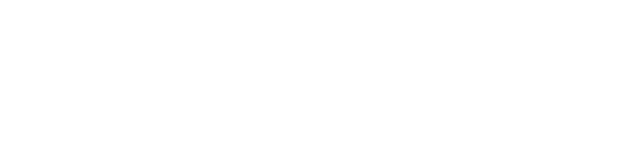
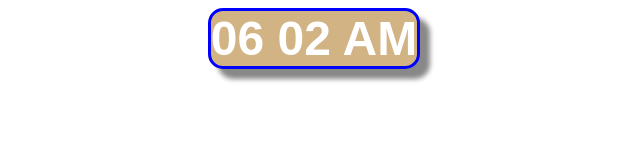
Before and after one commit to zlnoek/html-clock, a website: page index.html in a window 1280 px wide. Shown: the whole page, without its empty margins (326-966 px from the left). Drawn offline with nearby package versions, Linux system fonts and the light colour scheme.

Commit message:
working clock

```diff
--- a/app.js
+++ b/app.js
@@ -1 +1,91 @@
 console.log("hi");
+//set time out
+//javascript date method
+
+// '.className'
+// 'tag name' ex: 'body', 'div'
+// '#idName' ex:
+
+/*
+const $time = $('<div id="clock">00:00:00<div/>');
+
+$('#app').append($time);
+
+setTimeout(function() {
+  $('#clock').remove();
+}, 1000);
+*/
+
+var d = new Date();
+var hour = d.getHours();
+var min = d.getMinutes();
+var sec = d.getSeconds();
+var day = "";
+  if (hour > 12) {
+    hour -= 12;
+    day = '<span class="time"> PM<span/>';
+  }
+  else {
+    day = '<span class="time"> AM<span/>';
+  }
+  if (hour < 10) {
+    hour = ('0' + hour).slice(-2);
+  }
+  if (min < 10) {
+    min = ('0' + min).slice(-2);
+  }
+  if (sec < 10) {
+    sec = ('0' + sec).slice(-2);
+  }
+
+var $hour = $('<span id="hour" class="time">'+hour+'<span/>');
+var $min = $('<span id="min" class="time">'+min+'<span/>');
+var $sec = $('<span id="sec" class="time">'+sec+'<span/>');
+var $colon = $('<span id="colon" class="time">:<span/>');
+
+var colon = true;
+
+$('.border').append($hour,$colon,$min,day);
+
+setInterval(function() {
+  d = new Date();
+  hour = d.getHours();
+  min = d.getMinutes();
+  sec = d.getSeconds();
+  if (hour > 12) {
+    hour -= 12;
+    day = '<span class="time"> AM<span/>';
+  }
+  if (hour < 10) {
+    hour = ('0' + hour).slice(-2);
+  }
+  if (min < 10) {
+    min = ('0' + min).slice(-2);
+  }
+  if (sec < 10) {
+    sec = ('0' + sec).slice(-2);
+  }
+  if (colon == true) {
+    colon = false;
+    $colon = $('<span id="colon" class="time"> <span/>');
+    console.log('COLON is true:', $('#colon'),$colon);
+    $('#colon').replaceWith($colon);
+  } else if (colon == false) {
+    colon = true;
+    $colon = $('<span id="colon" class="time">:<span/>');
+    console.log('COLON is false:', $('#colon'),$colon);
+    $('#colon').replaceWith($colon);
+  }
+
+  $hour = $('<span id="hour" class="time">'+hour+'<span/>');
+  $('#hour').replaceWith($hour);
+  $min = $('<span id="min" class="time">'+min+'<span/>');
+  $('#min').replaceWith($min);
+}, 1000);
+
+setInterval(function() {
+  var a = Math.floor((Math.random() * 255) + 1);
+  var b = Math.floor((Math.random() * 255) + 1);
+  var c = Math.floor((Math.random() * 255) + 1);
+  $('.border').css("background-color", "rgb("+a+","+b+","+c+")");
+}, 2000);
--- a/css/style.css
+++ b/css/style.css
@@ -0,0 +1,22 @@
+.time {
+  color: white;
+  font-family: Arial, Helvetica, sans-serif;
+  font-size: 300%;
+  font-weight: bold;
+}
+
+div.container4 {
+  height: 100%;
+  width: 100%;
+  display: flex;
+  align-items: center;
+  justify-content: center;
+}
+
+div.border {
+  border-style: solid;
+  border-radius: 15px;
+  border-color: blue;
+  background-color: rgba(124,121,1,0.5);
+  box-shadow: 10px 10px 5px #888888;
+}
--- a/index.html
+++ b/index.html
@@ -5,8 +5,12 @@
     <meta charset="UTF-8">
     <meta name="viewport" content="width=device-width, initial-scale=1">
     <link href="css/style.css" rel="stylesheet">
+    <script type="text/javascript" src="./node_modules/jquery/dist/jquery.js"></script>
   </head>
   <body id="app">
-    <script src="app.js"></script>
+    <div class="container4"><div class="border">
+      <script type="text/javascript" src="app.js"></script>
+    </div></div>
   </body>
+
 </html>
```
